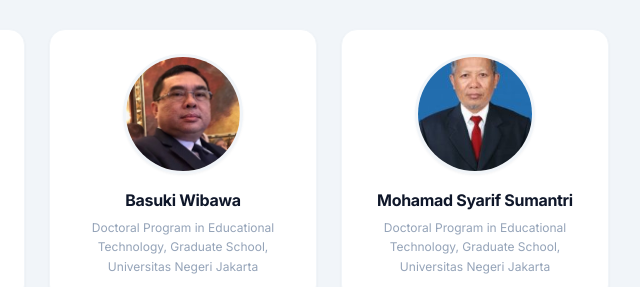
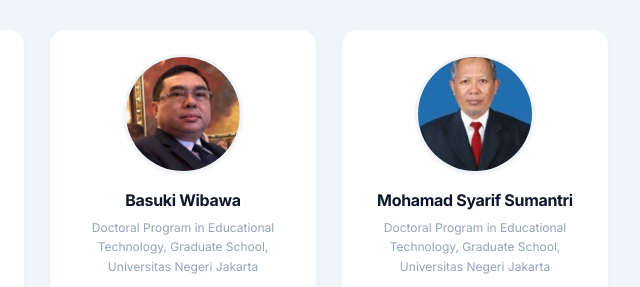
Before and after one commit to hijrahassalam/astro-oet-med, an Astro site: page /about in a window 1280 px wide. Shown: the part 5280-5567 px from the top of the page, 457-1097 px from the left. Built offline with nearby package versions, Linux system fonts and the light colour scheme; Astro itself is replaced by a stand-in of ours.

Commit message:
fix: adjust developer photo object-position to prevent face cropping

```diff
--- a/src/pages/about.astro
+++ b/src/pages/about.astro
@@ -745,6 +745,7 @@ const subCLOs = [
     width: 100%;
     height: 100%;
     object-fit: cover;
+    object-position: center 30%;
   }
 
   .developer-name {
```
